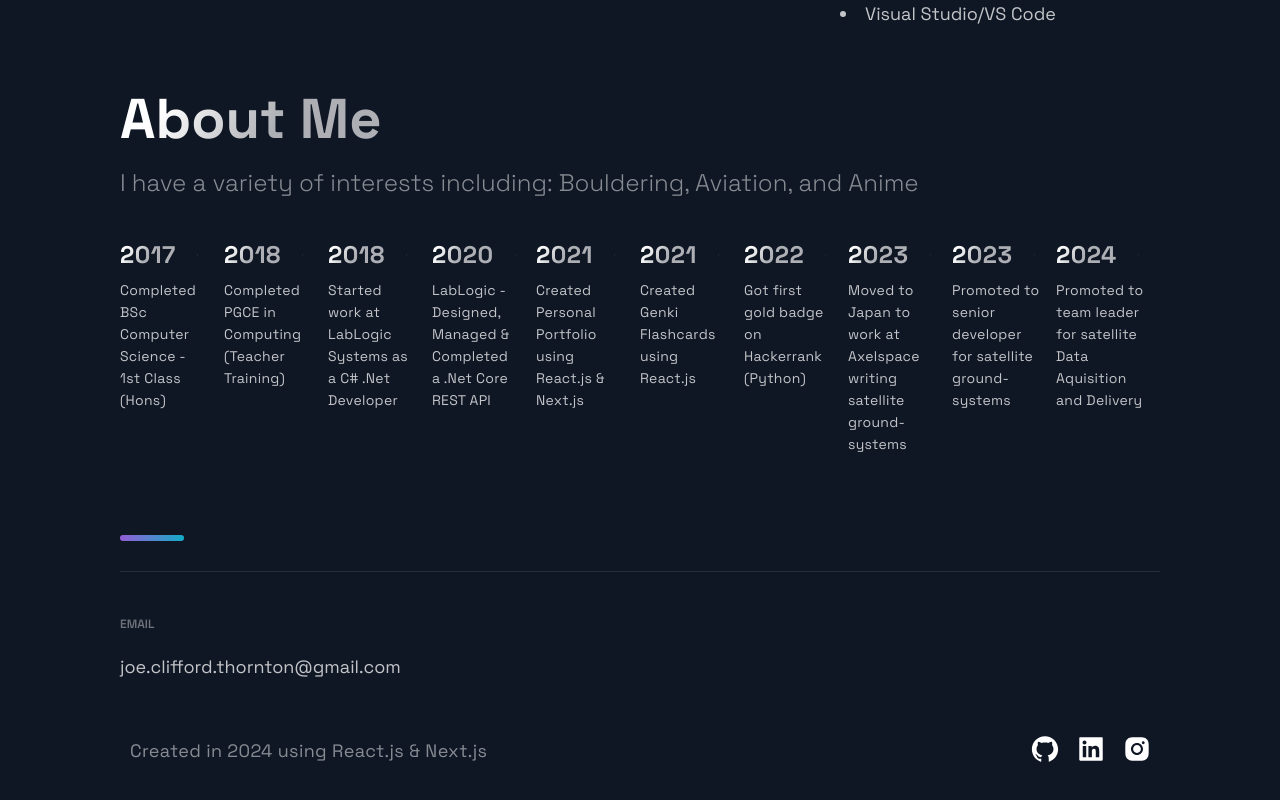
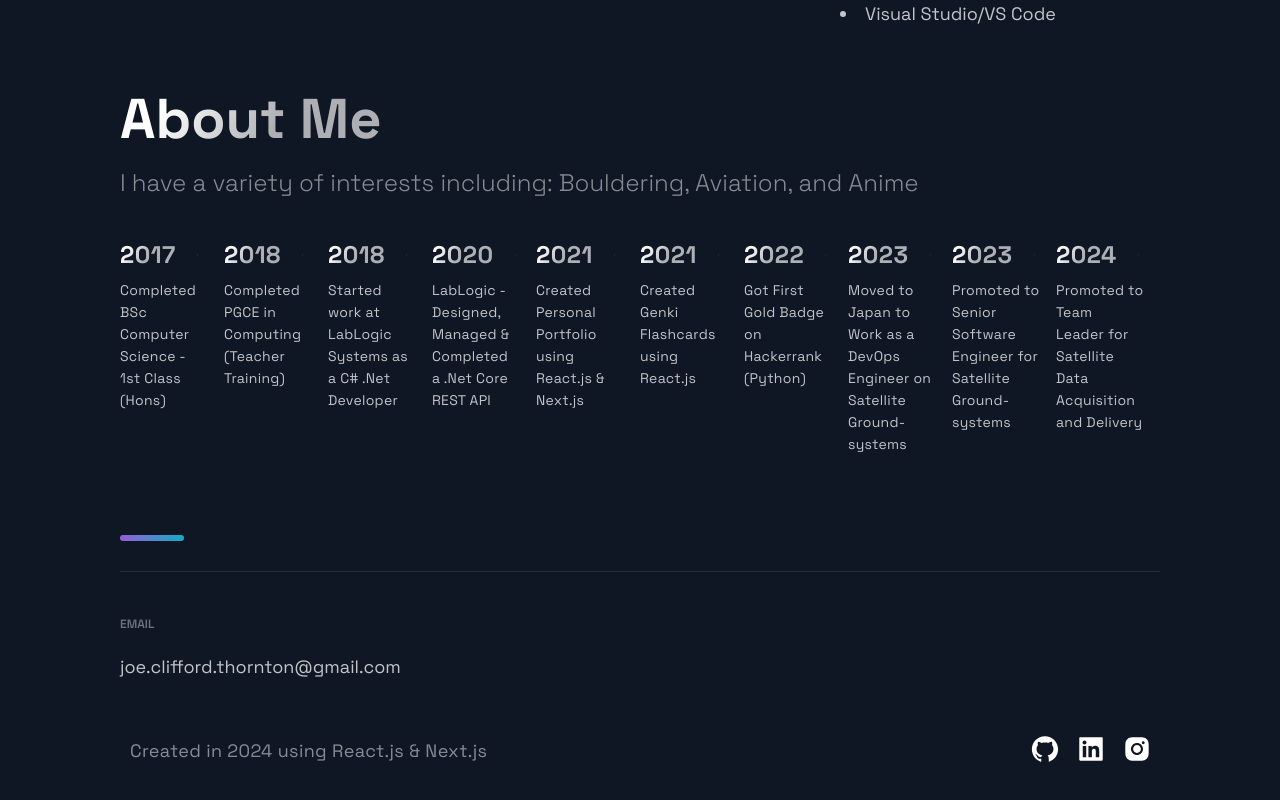
Before and after one commit to FlyLikeAPenguin/React-Portfolio, a Next.js app: page / in a window 1280 px wide. Shown: the part 4105-4905 px from the top of the page. Built offline with nearby package versions, Linux system fonts and the light colour scheme.

Commit message:
Update constants.js - Fix typo

```diff
--- a/src/constants/constants.js
+++ b/src/constants/constants.js
@@ -73,8 +73,8 @@ export const TimeLineData = [
   { year: 2020, text: 'LabLogic - Designed, Managed & Completed a .Net Core REST API', },
   { year: 2021, text: 'Created Personal Portfolio using React.js & Next.js', },
   { year: 2021, text: 'Created Genki Flashcards using React.js', },
-  { year: 2022, text: 'Got first gold badge on Hackerrank (Python)', },
-  { year: 2023, text: 'Moved to Japan to work at Axelspace writing satellite ground-systems', },
-  { year: 2023, text: 'Promoted to senior developer for satellite ground-systems', },
-  { year: 2024, text: 'Promoted to team leader for satellite Data Aquisition and Delivery', },
+  { year: 2022, text: 'Got First Gold Badge on Hackerrank (Python)', },
+  { year: 2023, text: 'Moved to Japan to Work as a DevOps Engineer on Satellite Ground-systems', },
+  { year: 2023, text: 'Promoted to Senior Software Engineer for Satellite Ground-systems', },
+  { year: 2024, text: 'Promoted to Team Leader for Satellite Data Acquisition and Delivery', },
 ];
```
